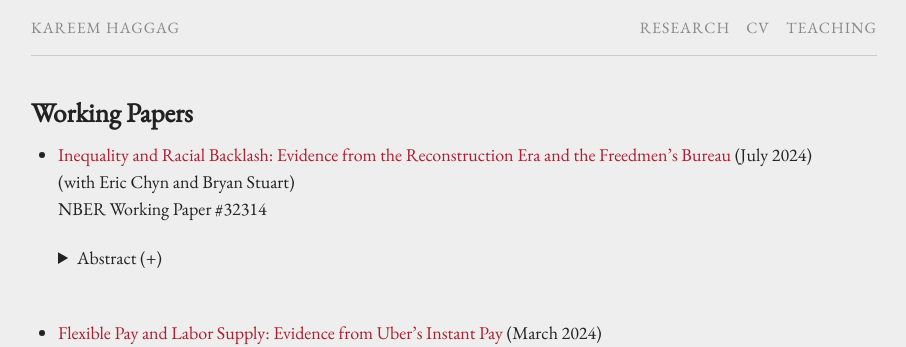
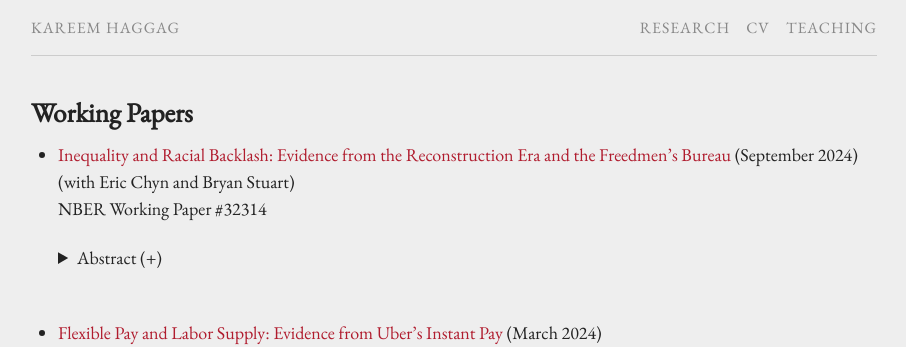
Before and after one commit to kareemhaggag/kareemhaggag.github.io, a Jekyll site: the page built from research.md, in a window 1280 px wide and 900 px high. Shown: the top 347 px of the window, without its empty margins (186-1092 px from the left). Built offline with Jekyll 4.4.1, drawn with Linux system fonts in a browser that asks for light colours; comment, search, counter and statistics services are not loaded; our own code applies the rules of GitHub Pages for plain Markdown files.

Commit message:
Update research.md

```diff
--- a/research.md
+++ b/research.md
@@ -5,7 +5,7 @@ permalink: /research/
 
 ## Working Papers
 
-* [Inequality and Racial Backlash: Evidence from the Reconstruction Era and the Freedmen's Bureau](/f/Freedmens_Bureau.pdf) (July 2024)<br />
+* [Inequality and Racial Backlash: Evidence from the Reconstruction Era and the Freedmen's Bureau](/f/Freedmens_Bureau.pdf) (September 2024)<br />
   (with Eric Chyn and Bryan Stuart)<br />
   NBER Working Paper #32314<br />
 
```
